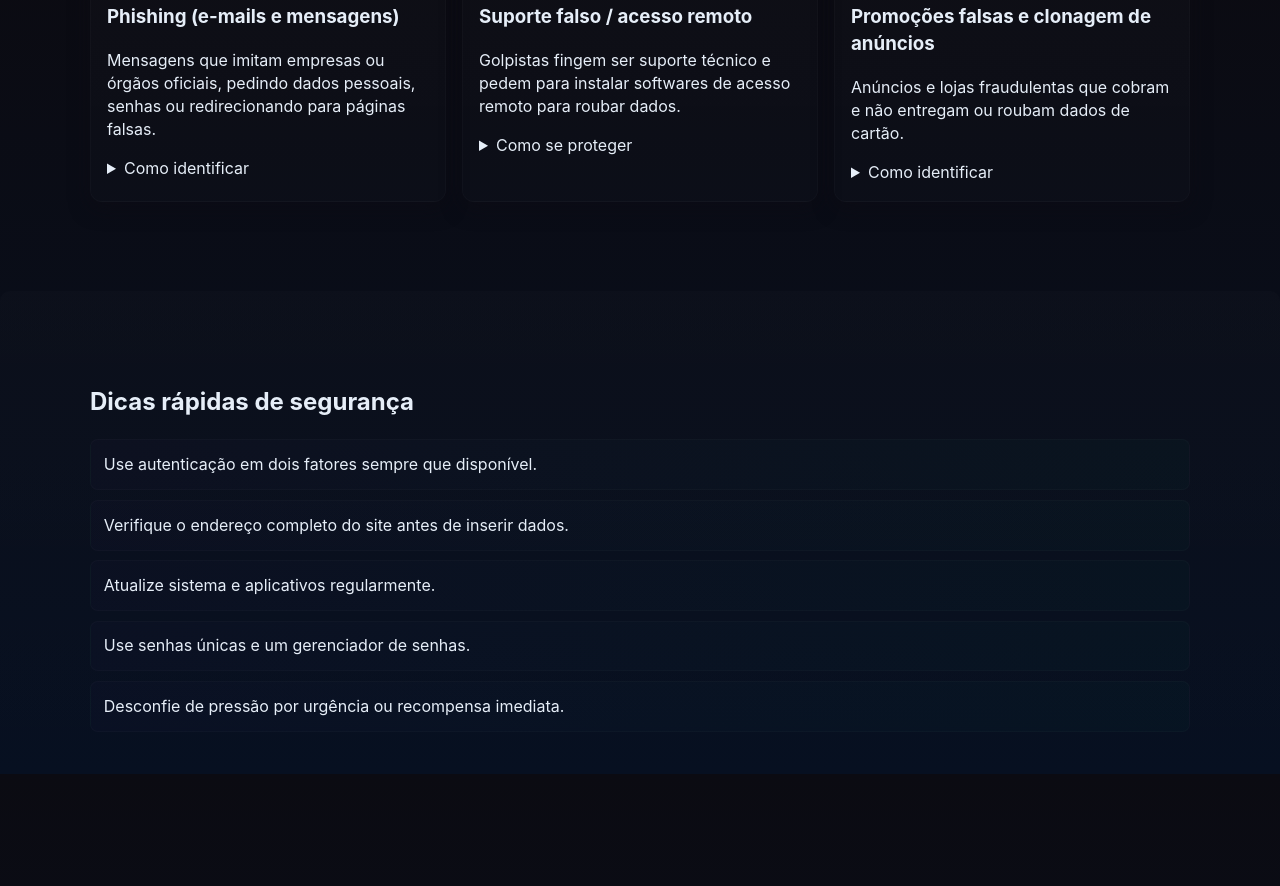
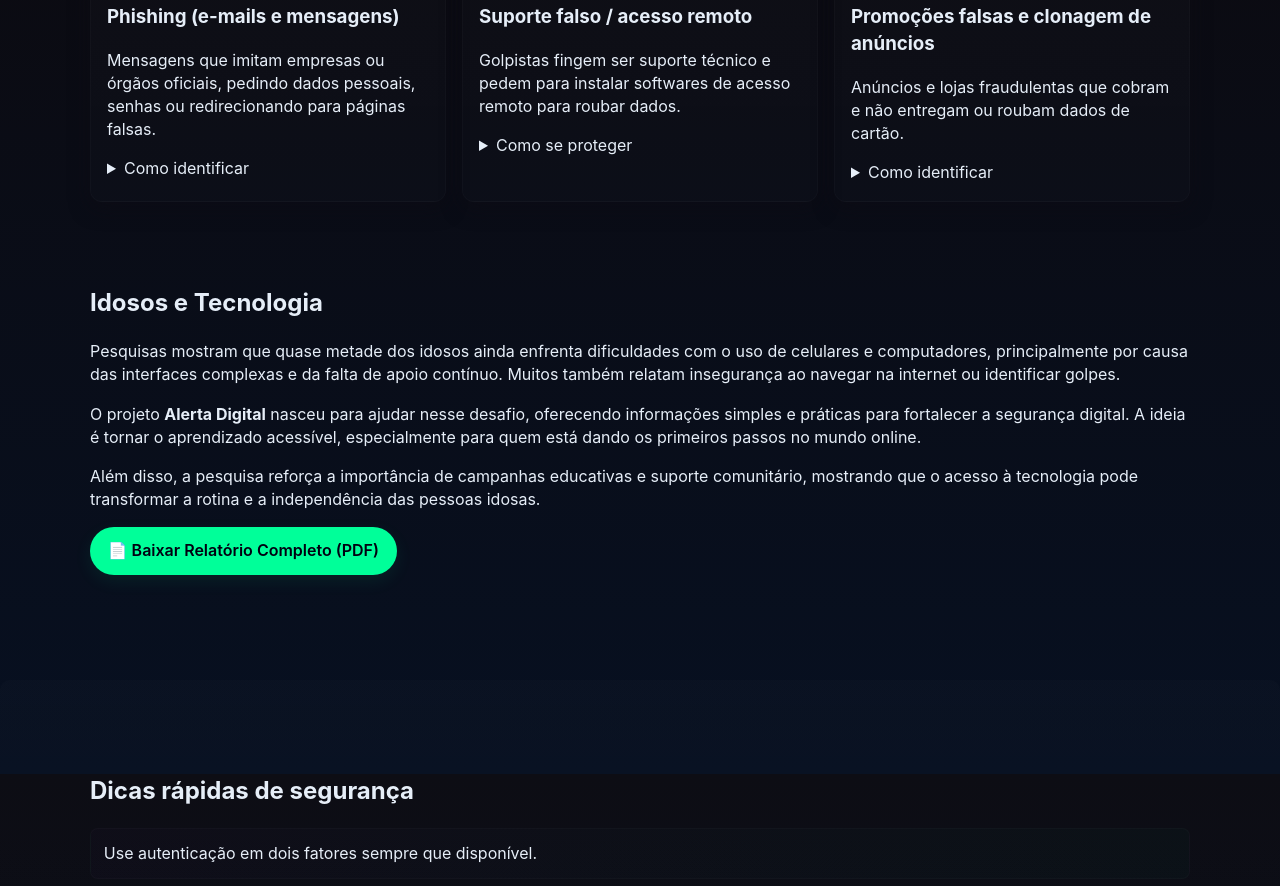
Before and after one commit to hpssp/SPAM, a plain HTML site: page index.html in a window 1280 px wide. Shown: the part 826-1712 px from the top of the page. Drawn offline with Linux system fonts and the light colour scheme.

Commit message:
Improve content formatting and add new section
Reformat paragraphs for better readability and add content about elderly and technology.

```diff
--- a/index.html
+++ b/index.html
@@ -1,11 +1,13 @@
 <!doctype html>
 <html lang="pt-BR">
+
 <head>
   <meta charset="utf-8" />
   <meta name="viewport" content="width=device-width,initial-scale=1" />
   <title>Alerta Digital — Proteja-se contra golpes online</title>
   <link rel="stylesheet" href="style.css">
 </head>
+
 <body>
   <header class="header" role="banner">
     <div class="container header-inner">
@@ -30,7 +32,8 @@
     <section id="inicio" class="hero" aria-labelledby="hero-title">
       <div class="container">
         <h1 id="hero-title">Proteja-se contra golpes, fraudes e crimes virtuais</h1>
-        <p class="lead">Informações práticas e ferramentas para identificar — e evitar — golpes online. Conteúdo em linguagem acessível, exemplos educativos e um quiz para testar seus conhecimentos.</p>
+        <p class="lead">Informações práticas e ferramentas para identificar — e evitar — golpes online. Conteúdo em
+          linguagem acessível, exemplos educativos e um quiz para testar seus conhecimentos.</p>
         <p><a class="btn" href="#quiz">Fazer o Quiz — Teste seus conhecimentos</a></p>
       </div>
     </section>
@@ -42,7 +45,8 @@
           <article class="card" aria-labelledby="phishing-title">
             <img src="phishing.svg" alt="" role="img" aria-hidden="true">
             <h3 id="phishing-title">Phishing (e-mails e mensagens)</h3>
-            <p>Mensagens que imitam empresas ou órgãos oficiais, pedindo dados pessoais, senhas ou redirecionando para páginas falsas.</p>
+            <p>Mensagens que imitam empresas ou órgãos oficiais, pedindo dados pessoais, senhas ou redirecionando para
+              páginas falsas.</p>
             <details>
               <summary>Como identificar</summary>
               <ul>
@@ -56,7 +60,8 @@
           <article class="card" aria-labelledby="suporte-title">
             <img src="support.svg" alt="" role="img" aria-hidden="true">
             <h3 id="suporte-title">Suporte falso / acesso remoto</h3>
-            <p>Golpistas fingem ser suporte técnico e pedem para instalar softwares de acesso remoto para roubar dados.</p>
+            <p>Golpistas fingem ser suporte técnico e pedem para instalar softwares de acesso remoto para roubar dados.
+            </p>
             <details>
               <summary>Como se proteger</summary>
               <ul>
@@ -81,6 +86,20 @@
           </article>
         </div>
       </div>
+      <div class="container">
+        <h2 id="idosos-title">Idosos e Tecnologia</h2>
+        <p>Pesquisas mostram que quase metade dos idosos ainda enfrenta dificuldades com o uso de celulares e
+          computadores, principalmente por causa das interfaces complexas e da falta de apoio contínuo. Muitos também
+          relatam insegurança ao navegar na internet ou identificar golpes.</p>
+        <p>O projeto <strong>Alerta Digital</strong> nasceu para ajudar nesse desafio, oferecendo informações simples e
+          práticas para fortalecer a segurança digital. A ideia é tornar o aprendizado acessível, especialmente para
+          quem está dando os primeiros passos no mundo online.</p>
+        <p>Além disso, a pesquisa reforça a importância de campanhas educativas e suporte comunitário, mostrando que o
+          acesso à tecnologia pode transformar a rotina e a independência das pessoas idosas.</p>
+        <p>
+          <a class="btn" href="Analise_dos_dados.pdf" download>📄 Baixar Relatório Completo (PDF)</a>
+        </p>
+      </div>
     </section>
 
     <section id="dicas" class="section alt" aria-labelledby="dicas-title">
@@ -102,7 +121,7 @@
         <p>Responda ao quiz para ver seu nível de preparação. Ao final terá explicações detalhadas e recursos.</p>
 
         <div id="quiz-container" class="quiz-card" aria-live="polite">
-          <!-- Quiz rendered by JavaScript -->
+
         </div>
       </div>
     </section>
@@ -135,11 +154,12 @@
 
   <footer class="footer" role="contentinfo">
     <div class="container">
-      <p>© 2025 Alerta Digital — Conteúdo educativo. Este site é um exemplo educativo e não substitui orientação legal ou policial.</p>
-      <p class="small">Feito com ⚡ — Template entregue por ChatGPT</p>
+      <p>© 2025 Alerta Digital — Conteúdo educativo. Este site é um exemplo educativo e não substitui orientação legal
+        ou policial.</p>
     </div>
   </footer>
 
   <script src="script.js"></script>
 </body>
+
 </html>
```
